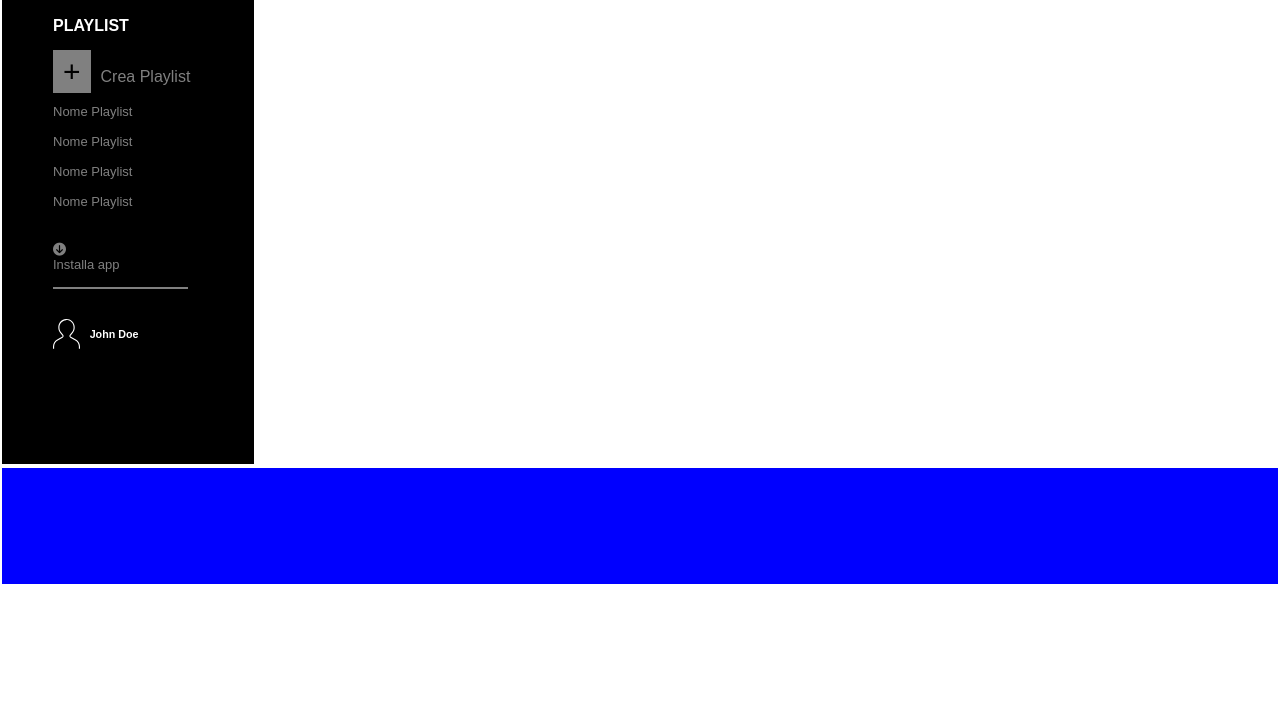
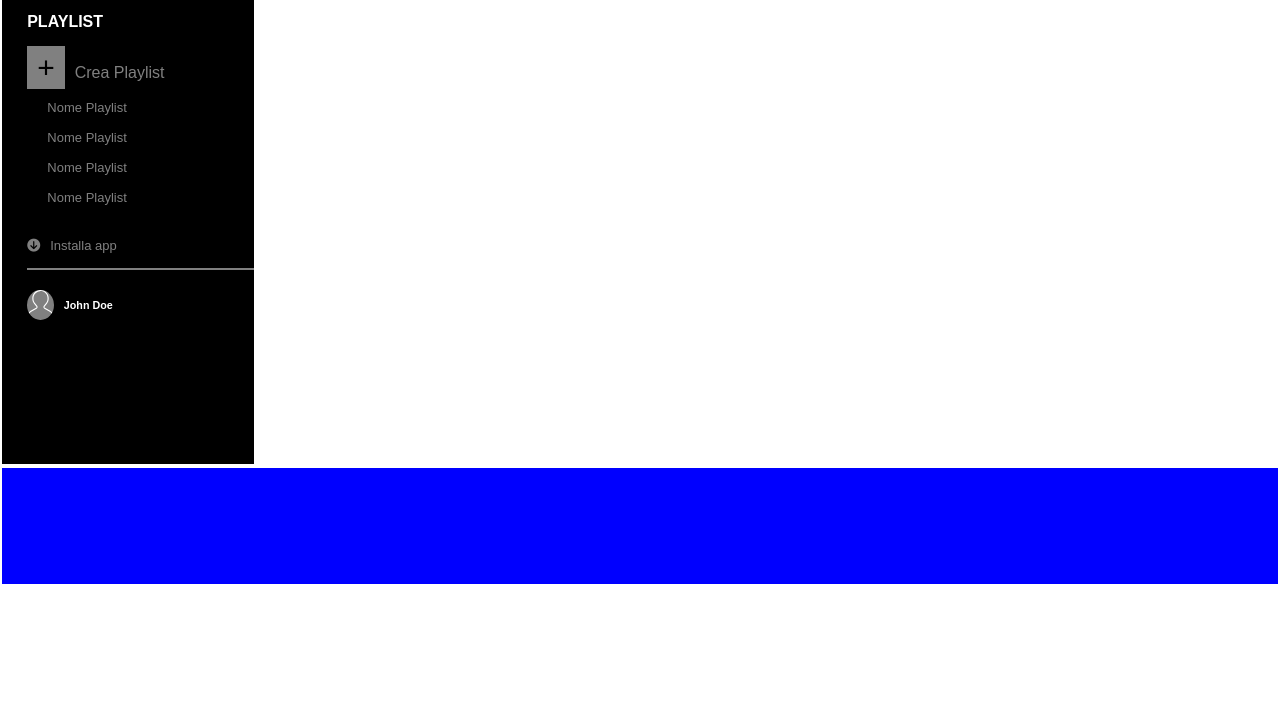
Before and after one commit to atena33/html-css-spotifyweb, a plain HTML site: page index.html in a window 1280 px wide. Shown: the part 214-922 px from the top of the page. Drawn offline with Linux system fonts and the light colour scheme.

Commit message:
Lato da rifinire

```diff
--- a/index.html
+++ b/index.html
@@ -11,8 +11,9 @@
   <body>
     <!-- Qui inizia la prima di tre sezioni -->
     <section id="laterale">
-      <div class="">
+      <div class="container">
         <img id="logo"src="img\logo.svg" alt="Logo">
+        <img id="logo-piccolo"src="img/logo-small.svg" alt="Logo">
         <nav id="navbar">
           <ul>
             <li><a href="#"> <img src="img/home.svg" alt="icona"><h6>Home</h6></a></li>
@@ -20,10 +21,15 @@
             <li><a href="#"><img src="img/libreria.svg" alt="icona"><h6>La tua libreria</h6></a></li>
           </ul>
         </nav>
-        <div class="playlist">
+
+      </div>
+
+
+
+        <div class="playlist container">
           <h4>PLAYLIST</h4>
           <a href="#"><span id="plus">&plus;</span>Crea Playlist</a>
-          <ul>
+          <ul class="container">
             <li>
               <a href="#">Nome Playlist</a>
             </li>
@@ -53,12 +59,12 @@
 
         </div>
         <div class="app">
-         <a href="#">
+         <a class="container row"href="#">
            <i class="fas fa-arrow-circle-down"></i>
-          <p>Installa app</p>
+           <p>Installa app</p>
          </a>
         </div>
-        <div class="account">
+        <div class="account container row">
           <img src="img/profile.svg" alt="profilo">
           <h6>John Doe</h6>
         </div>
--- a/style.css
+++ b/style.css
@@ -28,16 +28,19 @@ body {
 #laterale {
   height: 85vh;
   width:20%;
-  display: flex;
-  flex-direction: column;
+
   border: solid 2px;
   position: fixed;
   top:0;
   bottom:0;
   background-color: black;
-  align-items: center;
+
 }
-
+.container {
+  display: flex;
+  flex-direction: column;
+  margin-left: 10%;
+}
 #principale {
   margin-left: 20%;
   width: 80%;
@@ -58,6 +61,13 @@ body {
 
 #logo {
   width: 150px;
+  height: auto;
+  padding-top: 20px;
+  padding-bottom: 20px;
+}
+
+#logo-piccolo {
+  width: 30px;
   height: auto;
   padding-top: 20px;
   padding-bottom: 20px;
@@ -104,7 +114,7 @@ body {
 .playlist {
   overflow-y: scroll;
   max-height: 210px;
-  width: 110%;
+  width: 80%;
 }
 .playlist ul li {
   padding-top: 15px;
@@ -115,31 +125,33 @@ body {
   margin-top: 15px;
   font-size: 13px;
   padding-bottom: 15px;
-  display: flex;
-  align-items: center;
 }
 
 .account {
-  display: flex;
-  padding-top: 30px;
+  padding-top: 20px;
   width: 90%;
   border-top: solid 2px gray;
-  align-items: center;
 }
-
+.account h6 {
+  padding-left: 10px;
+}
 .account img {
   max-height: 30px;
   width: auto;
+  border-radius: 100%;
+  background-color: gray;
+}
+ .row {
+   display: flex;
+   flex-direction: row;
+   margin-left: 10%;
+   align-items: center;
+ }
+ .fas {
   padding-right: 10px;
-}
-
-/* .account img, .account h6 {
-  position: relative;
-  right: -30px;
-} */
-
+ }
 @media screen and (max-width:768px){
-  #navbar h6, .playlist, .app p, .account h6{
+  #navbar h6, .playlist, .app p, .account h6, #logo{
     display: none;
   }
 
@@ -152,5 +164,17 @@ body {
     bottom:100px;
     border-top: none;
   }
+
+  .row {
+    align-items: flex-start;
+    margin-left: 10%;
+
+  }
+
+}
+
+@media screen and (min-width:769px) {
+  #logo-piccolo {
+    display:none;
   }
 }
```
